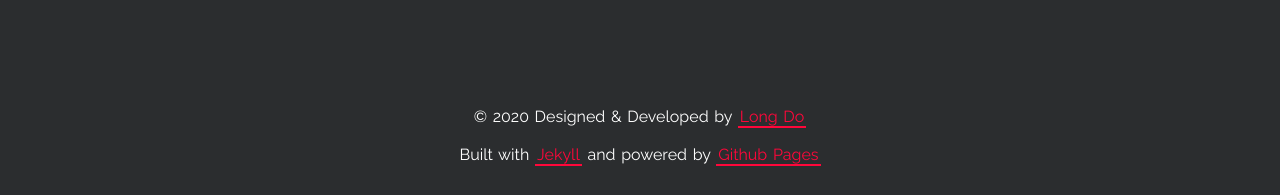
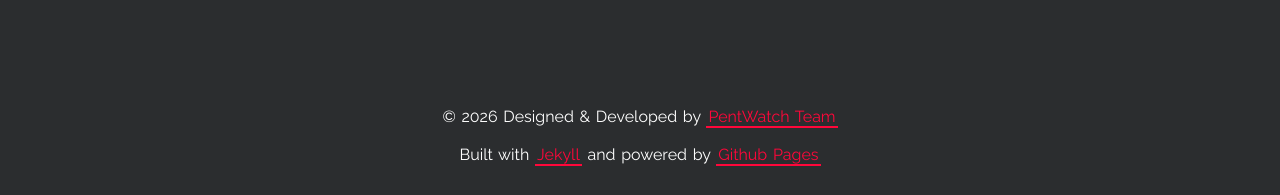
Before and after one commit to PentWatch/pentwatch.github.io, a Jekyll site: the page built from index.html, in a window 1280 px wide. Shown: the part 2066-2261 px from the top of the page. Built offline with Jekyll 4.4.1, drawn with Linux system fonts in a browser that asks for light colours.

Commit message:
Update footer.html

```diff
--- a/_includes/footer.html
+++ b/_includes/footer.html
@@ -1,8 +1,8 @@
 <footer class="footer">
   <p>
-    &copy; 2020 Designed & Developed by
+    &copy; 2026 Designed & Developed by
     <a class="highlight-link" href="https://longpdo.github.io/" target="_blank" rel="noreferrer">
-      Long Do
+      PentWatch Team
     </a>
   </p>
   <p>
```
